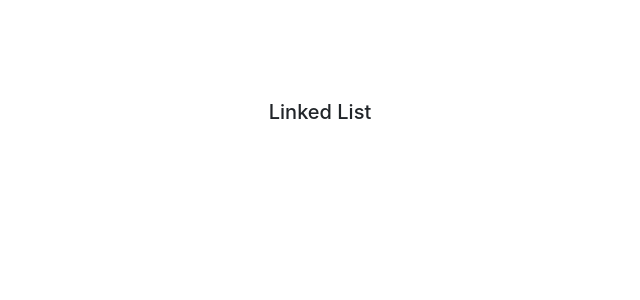
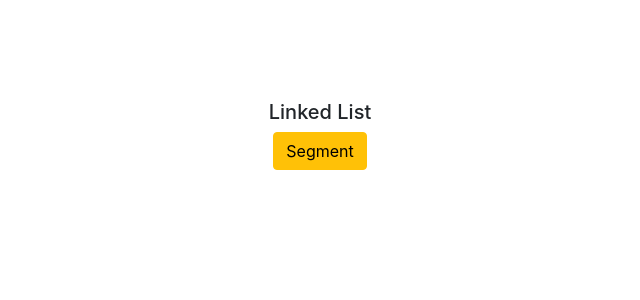
Before and after one commit to amoled27/node-socket, a React (Create React App) app in the folder react/: page /linkedlist in a window 1280 px wide. Shown: the top 300 px of the page, without its empty margins (320-960 px from the left). Built offline with nearby package versions, Linux system fonts and the light colour scheme.

Commit message:
even odd segregation

```diff
--- a/react/src/page/linked-list/linkedList.js
+++ b/react/src/page/linked-list/linkedList.js
@@ -7,12 +7,13 @@ class LinkedList extends React.Component {
     constructor(props) {
         super(props);
         this.state = {
-            nodes: []
+            nodes: [],
+            evenList: {}
         }
         this.list = new linkedList();
     }
 
-    componentDidMount() {
+    componentDidMount = () => {
         //listens to push in the socket
         this.props.socket.on('node', (value) => {
             this.list.push(value);
@@ -21,7 +22,7 @@ class LinkedList extends React.Component {
     }
 
     //updates the linked list after a node is pushed
-    updateList() {
+    updateList = () => {
         let lastNode = this.list.tail;
         this.setState({
             nodes: [...this.state.nodes, { value: lastNode.value, bgColor: this.generateRandomColor() }]
@@ -29,7 +30,7 @@ class LinkedList extends React.Component {
     }
 
     //returns UI component for Head arrow
-    headArrow() {
+    headArrow = () => {
         return this.state.nodes.length ? <div className={css.head}>
             Head
         <img alt="head_arrow" className="img img-fluid" src="right-arrow.svg"></img>
@@ -37,18 +38,44 @@ class LinkedList extends React.Component {
     }
 
     //generates random color for the node
-    generateRandomColor() {
+    generateRandomColor = () => {
         let hexString = '0123456789ABCDEF';
         let color = '#';
+        //append the random letters from hexstring to create a random # code for color
         for (let i = 0; i < 6; i++) {
             color += hexString[Math.floor(Math.random() * hexString.length)];
         }
         return color;
     }
+
+    segmentEvenOdd = () => {
+        let currentNode = this.list.head;
+        let prevNode = {};
+        let index = 1;
+        let evenLinkedList = new linkedList();
+        while (currentNode !== null) {
+            // for even nodes of the linkedlist
+            if (index % 2 === 0) {
+                //deleting the even node and making its, next null
+                prevNode.next = currentNode.next;
+                currentNode.next = null;
+                evenLinkedList.push(currentNode.value);
+                currentNode = prevNode.next;
+            } else {
+                //increment the index without delete
+                prevNode = currentNode;
+                currentNode = currentNode.next;
+            }
+            console.log(this.list, 'list'); //odd list
+            console.log(evenLinkedList); //even list
+            index++;
+        }
+    }
     render() {
         return (
             <div className="container" className={css.node_container}>
                 <h5>Linked List</h5>
+                <button className="btn btn-warning" onClick={this.segmentEvenOdd} >Segment</button>
                 {this.headArrow()}
                 {this.state.nodes.map((node, index) => {
                     return <div className={css.node} style={{ background: node.bgColor }} key={index}>{node.value}</div>
```
